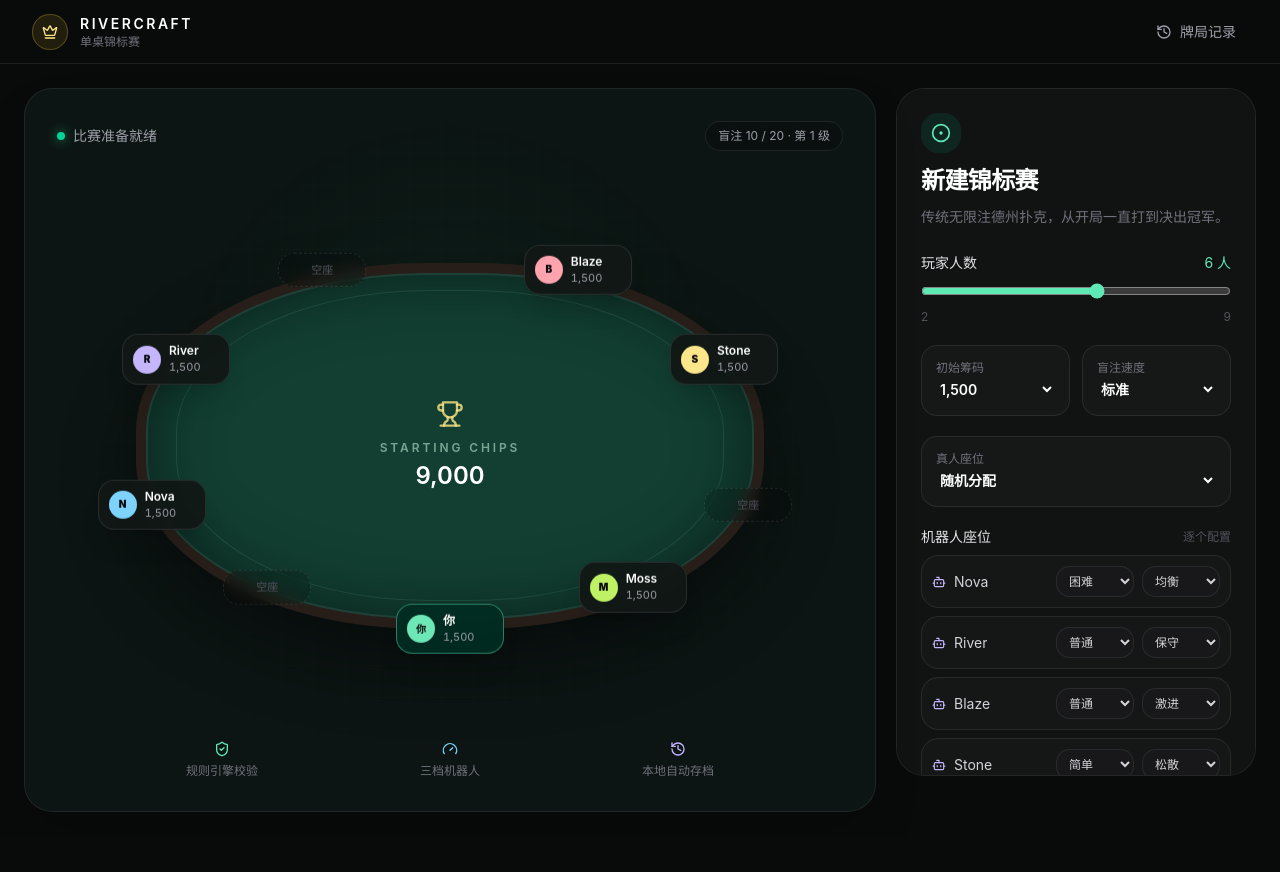
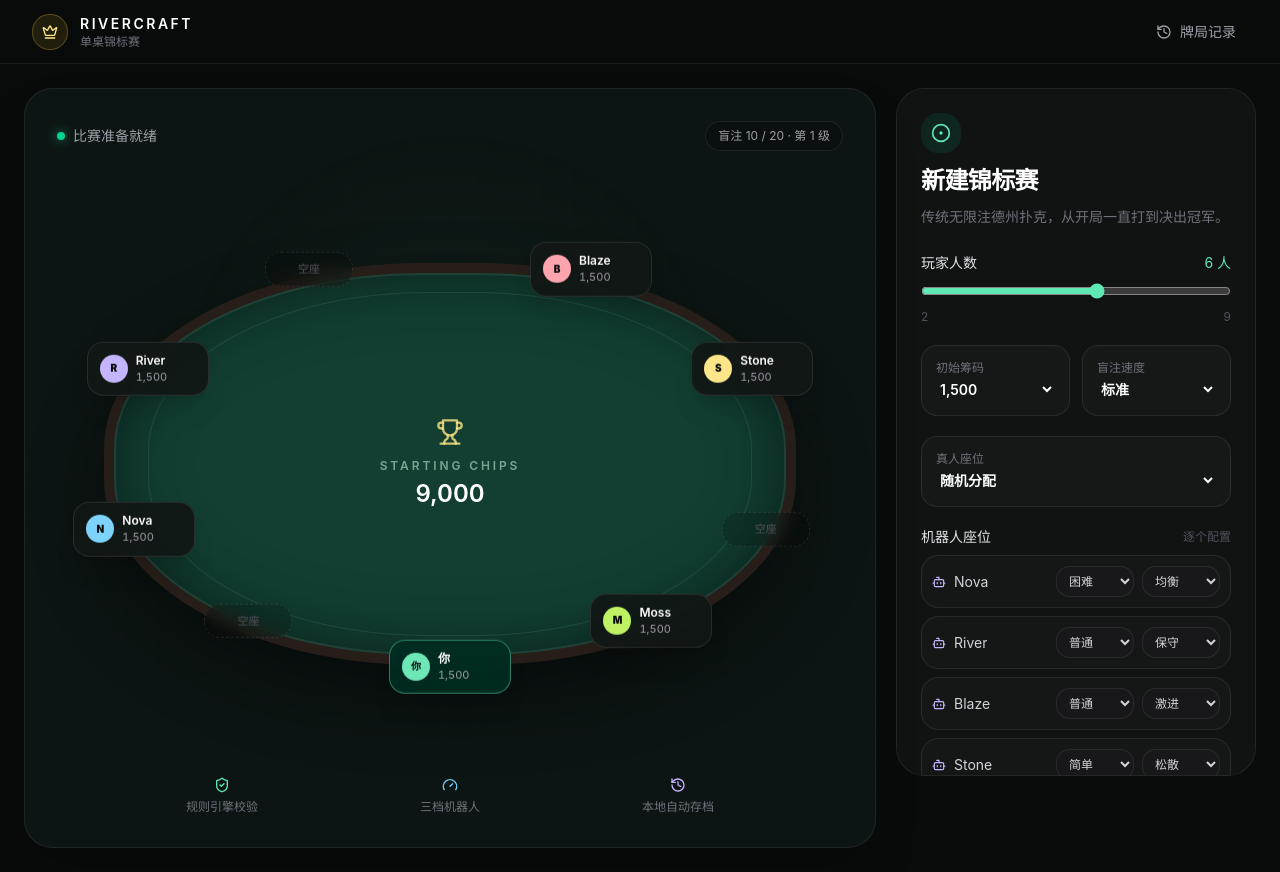
Before and after one commit to dannykkg/rivercraft-poker, a React (Vite) app in the folder web/: page / in a window 1280 px wide. Before the commit the page ends 836 px from the top, so only its background shows below. Built offline with nearby package versions, Linux system fonts and the light colour scheme.

Commit message:
style: enlarge poker table and cards

```diff
--- a/web/src/app/PokerApp.tsx
+++ b/web/src/app/PokerApp.tsx
@@ -19,9 +19,9 @@ const EVENT_LABELS: Record<string, string> = { fold: "弃牌", check: "过牌",
 const BET_SIZE_PRESETS = [["1/2池", 0.5], ["2/3池", 0.67], ["满池", 1]] as const;
 const playerAccent = ["#6ee7b7", "#7dd3fc", "#c4b5fd", "#fda4af", "#fde68a", "#bef264", "#f0abfc", "#93c5fd", "#fdba74"];
 const TABLE_SEAT_POSITIONS = [
-  { left: 50, top: 103 }, { left: 20, top: 91 }, { left: 1, top: 67 },
+  { left: 50, top: 103 }, { left: 20, top: 91 }, { left: 3, top: 67 },
   { left: 5, top: 25 }, { left: 29, top: -1 }, { left: 71, top: -1 },
-  { left: 95, top: 25 }, { left: 99, top: 67 }, { left: 80, top: 91 },
+  { left: 95, top: 25 }, { left: 97, top: 67 }, { left: 80, top: 91 },
 ] as const;
 const VISUAL_SEATS_BY_PLAYER_COUNT: Record<number, number[]> = {
   2: [0, 5],
@@ -136,13 +136,13 @@ const secureRandomSeat = (count: number): number => {
 
 const CardFace = ({ card, hidden = false, small = false }: { card?: Card; hidden?: boolean; small?: boolean }) => {
   if (hidden || !card) return (
-    <span className={`${small ? "h-12 w-9 rounded-md sm:h-14 sm:w-10" : "h-[4.9rem] w-14 rounded-lg sm:h-[5.7rem] sm:w-16"} inline-grid shrink-0 place-items-center border border-emerald-200/20 bg-[repeating-linear-gradient(45deg,#123f32,#123f32_4px,#0b2f26_4px,#0b2f26_8px)] shadow-lg`}>
+    <span className={`${small ? "h-12 w-9 rounded-md sm:h-[4.25rem] sm:w-12 sm:rounded-lg" : "h-[4.9rem] w-14 rounded-lg sm:h-[6.4rem] sm:w-[4.5rem] sm:rounded-xl"} inline-grid shrink-0 place-items-center border border-emerald-200/20 bg-[repeating-linear-gradient(45deg,#123f32,#123f32_4px,#0b2f26_4px,#0b2f26_8px)] shadow-lg`}>
       <span className="size-2 rounded-full border border-emerald-100/30" />
     </span>
   );
   return (
-    <span className={`${small ? "h-12 w-9 rounded-md text-base sm:h-14 sm:w-10" : "h-[4.9rem] w-14 rounded-lg text-2xl sm:h-[5.7rem] sm:w-16"} inline-flex shrink-0 flex-col items-center justify-center border border-black/10 bg-zinc-50 font-bold leading-none shadow-[0_8px_20px_rgba(0,0,0,.28)] ${isRedCard(card) ? "text-rose-600" : "text-zinc-900"}`}>
-      <span>{cardRankLabel(card)}</span><span className={small ? "text-base" : "mt-1 text-3xl"}>{cardSuitSymbol(card)}</span>
+    <span className={`${small ? "h-12 w-9 rounded-md text-base sm:h-[4.25rem] sm:w-12 sm:rounded-lg sm:text-lg" : "h-[4.9rem] w-14 rounded-lg text-2xl sm:h-[6.4rem] sm:w-[4.5rem] sm:rounded-xl sm:text-3xl"} inline-flex shrink-0 flex-col items-center justify-center border border-black/10 bg-zinc-50 font-bold leading-none shadow-[0_8px_20px_rgba(0,0,0,.28)] ${isRedCard(card) ? "text-rose-600" : "text-zinc-900"}`}>
+      <span>{cardRankLabel(card)}</span><span className={small ? "text-base sm:text-lg" : "mt-1 text-3xl sm:text-4xl"}>{cardSuitSymbol(card)}</span>
     </span>
   );
 };
@@ -162,15 +162,15 @@ const Header = ({ onHistory, onSetup, gameActive }: { onHistory: () => void; onS
 
 const PreviewTable = ({ players, startingStack }: { players: PlayerConfig[]; startingStack: number }) => {
   const tableSeats = visualPlayersBySeat(players);
-  return <section className="relative min-h-[620px] overflow-hidden rounded-[28px] border border-white/8 bg-[#0c1513] p-4 shadow-2xl shadow-black/30 sm:p-8 lg:min-h-[calc(100vh-112px)]">
+  return <section className="relative min-h-[680px] overflow-hidden rounded-[28px] border border-white/8 bg-[#0c1513] p-4 shadow-2xl shadow-black/30 sm:p-8 lg:min-h-[calc(100vh-112px)]">
     <div className="pointer-events-none absolute inset-0 opacity-35 [background-image:radial-gradient(circle_at_50%_42%,rgba(50,130,95,.28),transparent_46%),linear-gradient(rgba(255,255,255,.025)_1px,transparent_1px),linear-gradient(90deg,rgba(255,255,255,.025)_1px,transparent_1px)] [background-size:auto,32px_32px,32px_32px]" />
     <div className="relative flex items-center justify-between"><div className="flex items-center gap-2 text-sm text-zinc-400"><span className="size-2 rounded-full bg-emerald-400 shadow-[0_0_12px_rgba(52,211,153,.7)]" />比赛准备就绪</div><div className="rounded-full border border-white/8 bg-black/20 px-3 py-1.5 text-xs text-zinc-400">盲注 10 / 20 · 第 1 级</div></div>
-    <div className="relative mx-auto mt-24 aspect-[1.72/1] w-[80%] max-w-4xl rounded-[46%] border-[10px] border-[#271e19] bg-[#123f32] shadow-[inset_0_0_0_2px_rgba(255,255,255,.08),inset_0_0_70px_rgba(0,0,0,.48),0_34px_70px_rgba(0,0,0,.42)] sm:mt-28">
+    <div className="relative mx-auto mt-24 aspect-[1.72/1] w-[82%] max-w-5xl rounded-[46%] border-[10px] border-[#271e19] bg-[#123f32] shadow-[inset_0_0_0_2px_rgba(255,255,255,.08),inset_0_0_70px_rgba(0,0,0,.48),0_34px_70px_rgba(0,0,0,.42)] sm:mt-28 sm:w-[88%]">
       <div className="absolute inset-[5%] rounded-[46%] border border-emerald-200/10" />
       <div className="absolute inset-0 grid place-items-center text-center"><div><Trophy className="mx-auto mb-3 size-7 text-amber-200/80" /><p className="text-xs font-semibold uppercase tracking-[0.24em] text-emerald-100/55">Starting chips</p><p className="mt-1 text-2xl font-semibold text-white">{formatChips(startingStack * players.length)}</p></div></div>
       {tableSeats.map((player, visualSeat) => {
         const position = TABLE_SEAT_POSITIONS[visualSeat];
-        return player ? <div key={player.id} data-table-seat={visualSeat + 1} style={{ left: `${position.left}%`, top: `${position.top}%` }} className={`absolute flex min-w-[108px] -translate-x-1/2 -translate-y-1/2 items-center gap-2 rounded-2xl border px-2.5 py-2 shadow-xl backdrop-blur ${player.kind === "human" ? "border-emerald-300/45 bg-emerald-950/95" : "border-white/10 bg-[#111816]/95"}`}>
+        return player ? <div key={player.id} data-table-seat={visualSeat + 1} style={{ left: `${position.left}%`, top: `${position.top}%` }} className={`absolute flex min-w-[108px] -translate-x-1/2 -translate-y-1/2 items-center gap-2 rounded-2xl border px-2.5 py-2 shadow-xl backdrop-blur sm:min-w-[122px] sm:px-3 sm:py-2.5 ${player.kind === "human" ? "border-emerald-300/45 bg-emerald-950/95" : "border-white/10 bg-[#111816]/95"}`}>
           <span style={{ background: playerAccent[player.seat] }} className="grid size-7 shrink-0 place-items-center rounded-full text-[10px] font-black text-zinc-950">{player.name.slice(0, 1)}</span>
           <span><span className="block max-w-16 truncate text-xs font-semibold text-white">{player.name}</span><span className="block text-[11px] tabular-nums text-zinc-400">{formatChips(startingStack)}</span></span>
         </div> : <div key={`empty-${visualSeat}`} data-table-seat={visualSeat + 1} style={{ left: `${position.left}%`, top: `${position.top}%` }} className="absolute min-w-[88px] -translate-x-1/2 -translate-y-1/2 rounded-2xl border border-dashed border-white/10 bg-black/15 px-3 py-2 text-center text-[11px] text-zinc-600 backdrop-blur-sm">空座</div>;
@@ -244,11 +244,11 @@ const GameTable = ({ state, onAction, onNextHand, onEquity, onTogglePause, onRes
   const durationMs = Math.max(0, (state.events.at(-1)?.timestamp ?? 0) - (state.events[0]?.timestamp ?? 0));
   const handsUntilLevelUp = view.blindLevel.hands - (state.handNumber % view.blindLevel.hands);
   const potOdds = legal ? calculatePotOdds(legal.toCall, hand.potTotal) : 0;
-  return <div className="grid min-h-[calc(100vh-64px)] gap-4 p-3 lg:grid-cols-[minmax(0,1fr)_300px] lg:p-5">
-    <section className="relative flex min-h-[650px] flex-col overflow-hidden rounded-[28px] border border-white/8 bg-[#0b1311] p-4 lg:min-h-[calc(100vh-104px)] lg:p-6">
+  return <div className="grid min-h-[calc(100vh-64px)] gap-4 p-3 lg:grid-cols-[minmax(0,1fr)_280px] lg:p-5">
+    <section className="relative flex min-h-[720px] flex-col overflow-hidden rounded-[28px] border border-white/8 bg-[#0b1311] p-4 lg:min-h-[calc(100vh-104px)] lg:p-6">
       <div className="pointer-events-none absolute inset-0 opacity-30 [background-image:radial-gradient(circle_at_50%_45%,rgba(45,145,105,.3),transparent_44%),linear-gradient(rgba(255,255,255,.02)_1px,transparent_1px),linear-gradient(90deg,rgba(255,255,255,.02)_1px,transparent_1px)] [background-size:auto,32px_32px,32px_32px]" />
       <div className="relative z-10 flex flex-wrap items-center justify-between gap-2"><div className="flex items-center gap-3"><span className="rounded-full border border-white/10 bg-black/25 px-3 py-1.5 text-xs text-zinc-400">第 {state.handNumber} 手牌</span><span className="text-xs text-zinc-500">剩余 {activePlayers.length} / {state.players.length}</span></div><div className="flex flex-wrap items-center justify-end gap-2"><button role="switch" aria-checked={autoNextHand} aria-label="自动下一手" onClick={() => onAutoNextHandChange(!autoNextHand)} className={`inline-flex h-8 items-center gap-2 rounded-full border px-3 text-xs transition ${autoNextHand ? "border-emerald-300/30 bg-emerald-300/10 text-emerald-200" : "border-white/10 bg-black/20 text-zinc-500"}`}><span className={`size-1.5 rounded-full ${autoNextHand ? "bg-emerald-300 shadow-[0_0_8px_rgba(110,231,183,.8)]" : "bg-zinc-600"}`} />自动下一手</button><button onClick={onTogglePause} className="inline-flex h-8 items-center gap-1.5 rounded-full border border-white/10 bg-black/20 px-3 text-xs text-zinc-400 hover:text-white">{state.status === "paused" ? <Play className="size-3" /> : <Pause className="size-3" />}{state.status === "paused" ? "继续" : "暂停"}</button><div className="rounded-full border border-amber-200/15 bg-amber-200/[.06] px-3 py-1.5 text-xs font-medium text-amber-100/80">盲注 {view.blindLevel.smallBlind} / {view.blindLevel.bigBlind} · 第 {state.blindLevelIndex + 1} 级 · {handsUntilLevelUp} 手后升级</div></div></div>
-      <div className="relative z-10 mx-auto mt-16 aspect-[1.72/1] w-[80%] max-w-[900px] rounded-[46%] border-[10px] border-[#281e18] bg-[#124334] shadow-[inset_0_0_0_2px_rgba(255,255,255,.08),inset_0_0_90px_rgba(0,0,0,.5),0_36px_70px_rgba(0,0,0,.46)] sm:mt-20">
+      <div className="relative z-10 mx-auto mt-16 aspect-[1.72/1] w-[82%] max-w-[1120px] rounded-[46%] border-[10px] border-[#281e18] bg-[#124334] shadow-[inset_0_0_0_2px_rgba(255,255,255,.08),inset_0_0_90px_rgba(0,0,0,.5),0_36px_70px_rgba(0,0,0,.46)] sm:mt-20 sm:w-[90%]">
         <div className="absolute inset-[5%] rounded-[46%] border border-emerald-100/10" />
         <div className="absolute inset-0 flex flex-col items-center justify-center"><div className="mb-3 flex gap-1.5 sm:gap-2">{Array.from({ length: 5 }, (_, index) => <CardFace key={index} card={hand.board[index]} hidden={!hand.board[index]} />)}</div><div className="flex items-center gap-2 rounded-full border border-white/10 bg-black/25 px-3 py-1.5 text-xs text-emerald-50/80"><Coins className="size-3.5 text-amber-200" />底池 <strong className="text-white">{formatChips(hand.potTotal)}</strong></div>{hand.pots.length > 1 && <p className="mt-2 text-[10px] text-emerald-100/50">{hand.pots.map((pot, index) => `${index === 0 ? "主池" : `边池 ${index}`} ${formatChips(pot.amount)}`).join(" · ")}</p>}</div>
         {tableSeats.map((player, visualSeat) => {
@@ -259,11 +259,11 @@ const GameTable = ({ state, onAction, onNextHand, onEquity, onTogglePause, onRes
           const latestAction = latestActionByPlayer.get(player.id);
           const action = latestAction ? String(latestAction.public.action) : null;
           const positionLabel = positionLabels.get(player.seat);
-          return <div key={player.id} data-table-seat={visualSeat + 1} data-player-id={player.id} style={{ left: `${position.left}%`, top: `${position.top}%` }} className={`absolute min-w-[132px] -translate-x-1/2 -translate-y-1/2 rounded-2xl border p-2.5 shadow-xl backdrop-blur transition ${player.eliminated ? "border-white/5 bg-[#0b0e0d]/80 grayscale" : isCurrent ? "border-amber-200/80 bg-[#242417] shadow-[0_0_28px_rgba(253,230,138,.2)]" : isHero ? "border-emerald-300/50 bg-emerald-950/95" : "border-white/10 bg-[#111816]/95"}`}>
+          return <div key={player.id} data-table-seat={visualSeat + 1} data-player-id={player.id} style={{ left: `${position.left}%`, top: `${position.top}%` }} className={`absolute min-w-[132px] -translate-x-1/2 -translate-y-1/2 rounded-2xl border p-2.5 shadow-xl backdrop-blur transition sm:min-w-[156px] sm:p-3 ${player.eliminated ? "border-white/5 bg-[#0b0e0d]/80 grayscale" : isCurrent ? "border-amber-200/80 bg-[#242417] shadow-[0_0_28px_rgba(253,230,138,.2)]" : isHero ? "border-emerald-300/50 bg-emerald-950/95" : "border-white/10 bg-[#111816]/95"}`}>
             {positionLabel && <span className="absolute -top-3 left-2 rounded-full border border-amber-200/25 bg-[#211d14] px-2 py-0.5 text-[10px] font-bold tracking-wide text-amber-100">{positionLabel}</span>}
-            {latestAction && action && <span className={`absolute -right-2 -top-3 rounded-full border px-2.5 py-1 text-[11px] font-bold shadow-lg ${actionBadgeStyle(action)}`}>{actionBadgeLabel(latestAction)}</span>}
+            {latestAction && action && <span className={`absolute -right-2 -top-3 rounded-full border px-2.5 py-1 text-[11px] font-bold shadow-lg sm:px-3 sm:py-1.5 sm:text-xs ${actionBadgeStyle(action)}`}>{actionBadgeLabel(latestAction)}</span>}
             <div className={player.folded || player.eliminated ? "opacity-45" : "opacity-100"}>
-              <div className="flex items-center gap-2"><span style={{ background: playerAccent[player.seat] }} className="grid size-7 shrink-0 place-items-center rounded-full text-[10px] font-black text-zinc-950">{player.name.slice(0, 1)}</span><span className="min-w-0 flex-1"><span className="block truncate text-xs font-semibold text-white">{player.name}</span><span className="block text-[11px] tabular-nums text-zinc-400">{player.eliminated ? "已淘汰" : formatChips(player.stack)}</span></span>{isCurrent && <span className="size-2 animate-pulse rounded-full bg-amber-200 shadow-[0_0_10px_rgba(253,230,138,.9)]" />}</div>
+              <div className="flex items-center gap-2"><span style={{ background: playerAccent[player.seat] }} className="grid size-7 shrink-0 place-items-center rounded-full text-[10px] font-black text-zinc-950 sm:size-8 sm:text-xs">{player.name.slice(0, 1)}</span><span className="min-w-0 flex-1"><span className="block truncate text-xs font-semibold text-white sm:text-sm">{player.name}</span><span className="block text-[11px] tabular-nums text-zinc-400 sm:text-xs">{player.eliminated ? "已淘汰" : formatChips(player.stack)}</span></span>{isCurrent && <span className="size-2 animate-pulse rounded-full bg-amber-200 shadow-[0_0_10px_rgba(253,230,138,.9)]" />}</div>
               <div className="mt-2 flex items-end justify-between gap-2"><div className="flex -space-x-1">{player.holeCards ? player.holeCards.map((card) => <CardFace key={card} card={card} small />) : [0, 1].map((card) => <CardFace key={card} hidden small />)}</div><div className="text-right text-[11px] font-medium text-zinc-400">{player.eliminated ? "离桌" : player.folded ? "已弃牌" : player.allIn ? "全下" : player.streetContribution ? `本轮 ${formatChips(player.streetContribution)}` : isCurrent ? "行动中" : ""}</div></div>
             </div>
           </div>;
```
